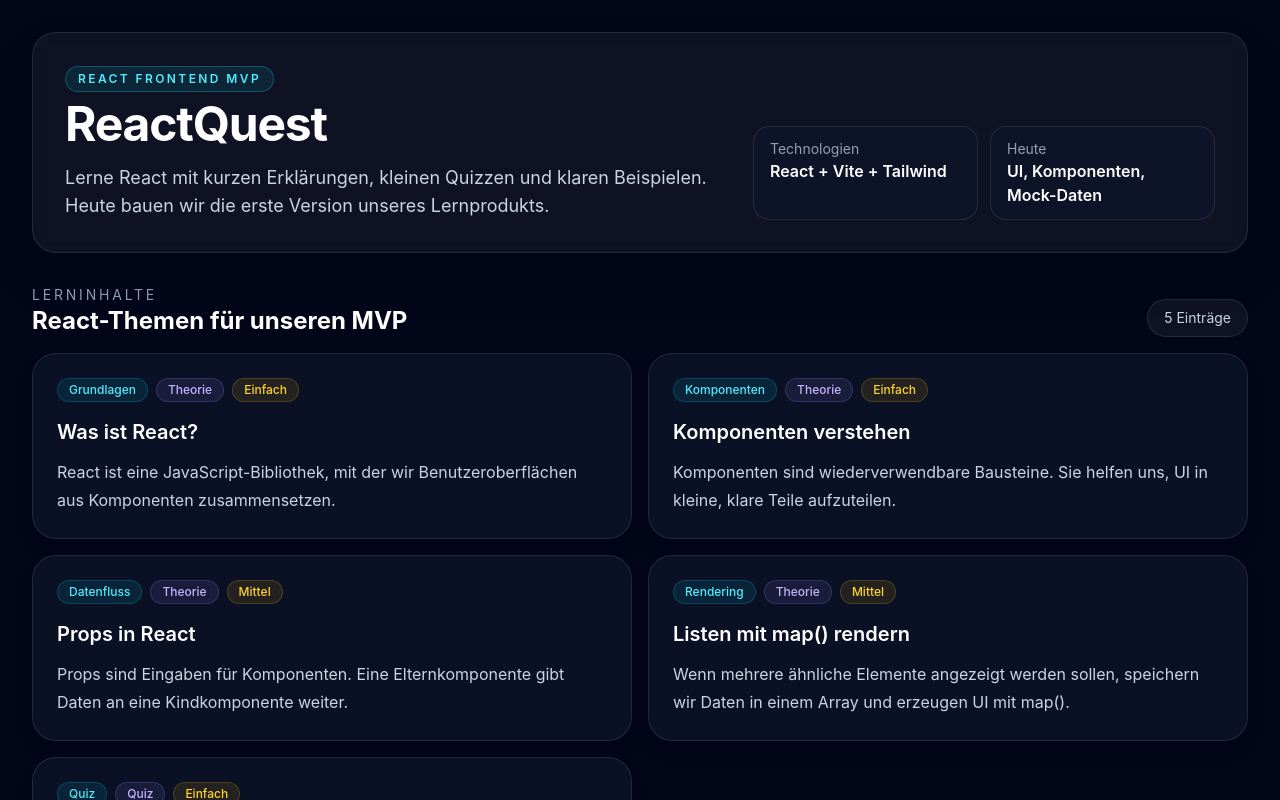
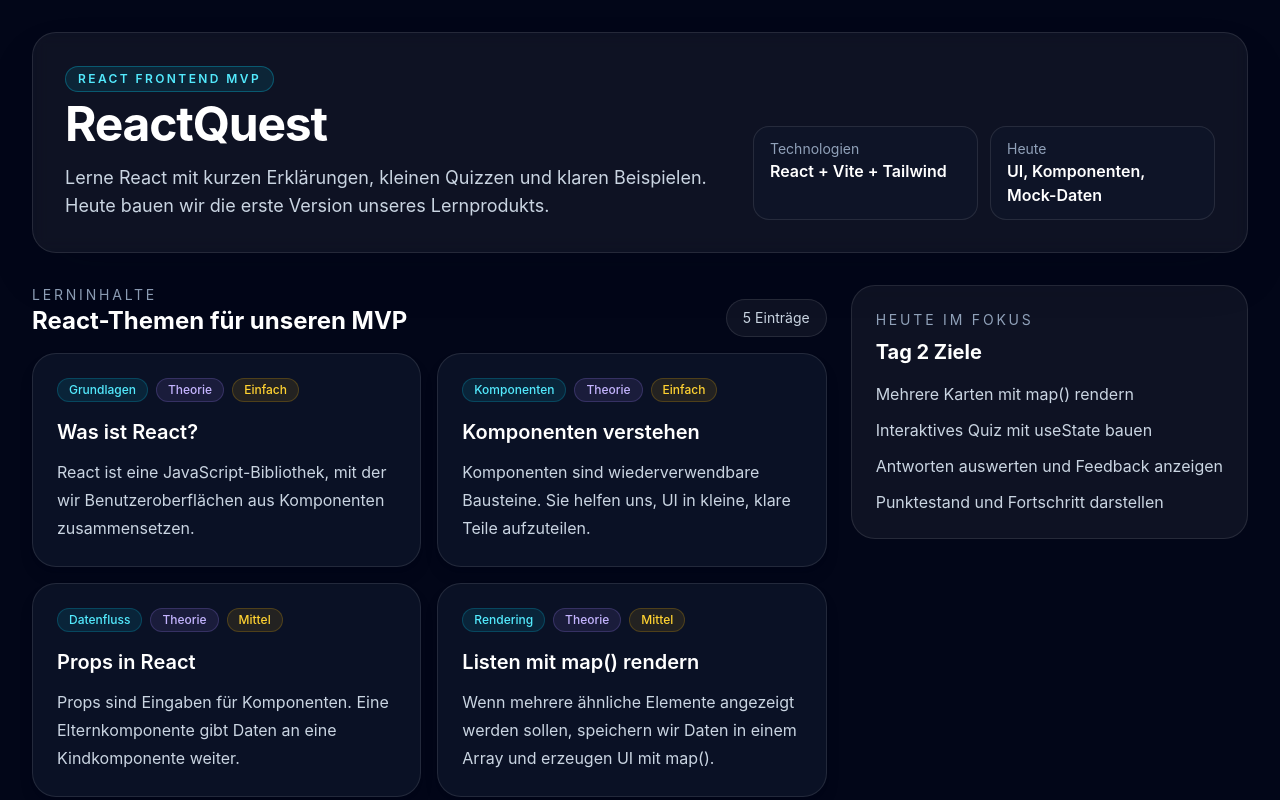
Before and after one commit to Montragor/react-quest, a React (Vite) app: page / in a window 1280 px wide. Shown: the top 800 px of the page. Built offline with nearby package versions, Linux system fonts and the light colour scheme.

Commit message:
Ergänze Seitenlayout und GoalsCard

```diff
--- a/src/App.jsx
+++ b/src/App.jsx
@@ -2,6 +2,7 @@
 import Header from './components/Header'
 import LessonList from './components/LessonList'
 import { lessons } from './data/lessons'
+import GoalsCard from './components/GoalsCard'
 
 function App() {
   const [count, setCount] = useState(0)
@@ -11,7 +12,14 @@
       <div className="min-h-screen bg-slate-950 text-slate-100">
         <div className="mx-auto flex max-w-7xl flex-col gap-8 px-4 py-8 sm:px-6 lg:px-8">
           <Header />
-          <LessonList lessons={lessons} />
+
+         <main className="grid gap-6 lg:grid-cols-[2fr_1fr]">
+             <LessonList lessons={lessons} />
+             <div>
+              <GoalsCard />
+             </div>
+          </main>
+
         </div>
       </div>
     </>
--- a/src/components/GoalsCard.jsx
+++ b/src/components/GoalsCard.jsx
@@ -0,0 +1,17 @@
+export default function GoalsCard() {
+  return (
+    <aside className="rounded-3xl border border-white/10 bg-white/5 p-6">
+      <p className="text-sm uppercase tracking-[0.2em] text-slate-400">
+        Heute im Fokus
+      </p>
+      <h2 className="mt-2 text-xl font-bold text-white">Tag 2 Ziele</h2>
+
+      <ul className="mt-4 space-y-3 text-slate-300">
+        <li>Mehrere Karten mit map() rendern</li>
+        <li>Interaktives Quiz mit useState bauen</li>
+        <li>Antworten auswerten und Feedback anzeigen</li>
+        <li>Punktestand und Fortschritt darstellen</li>
+      </ul>
+    </aside>
+  )
+}
```
